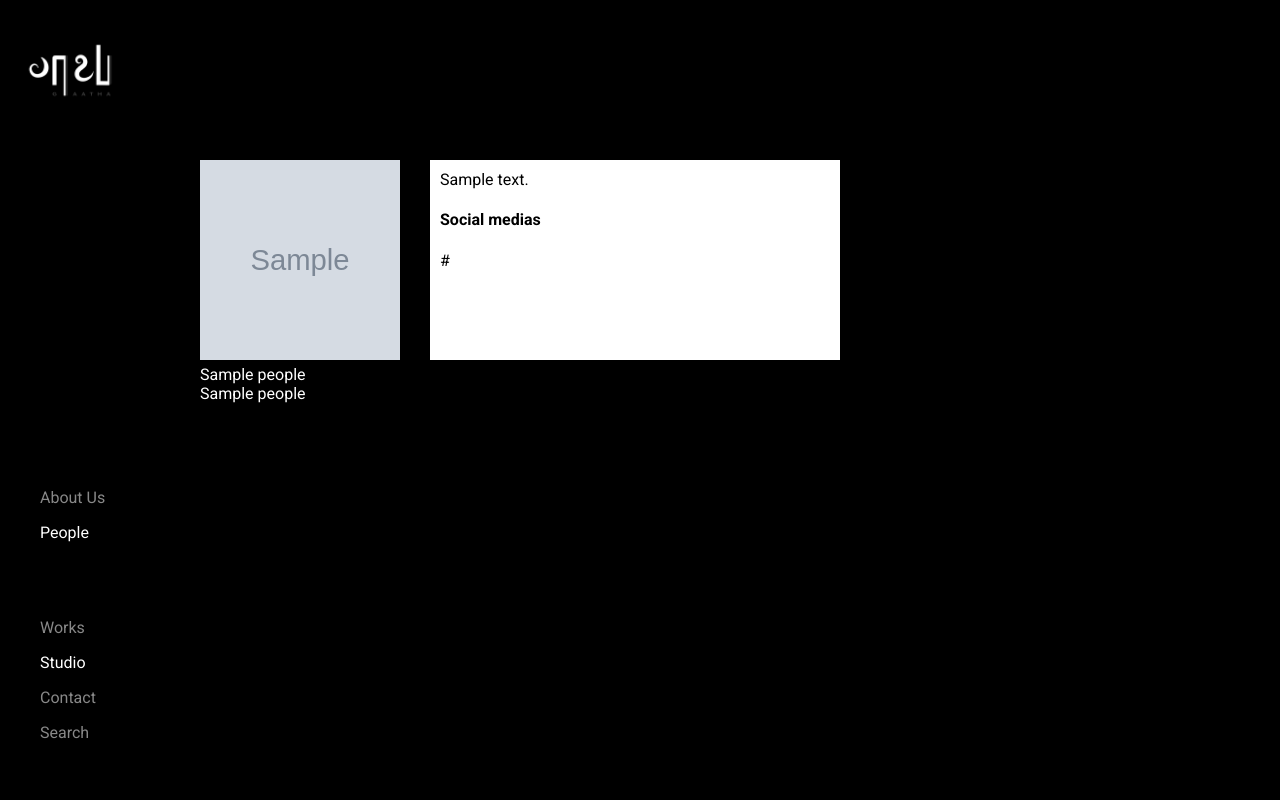
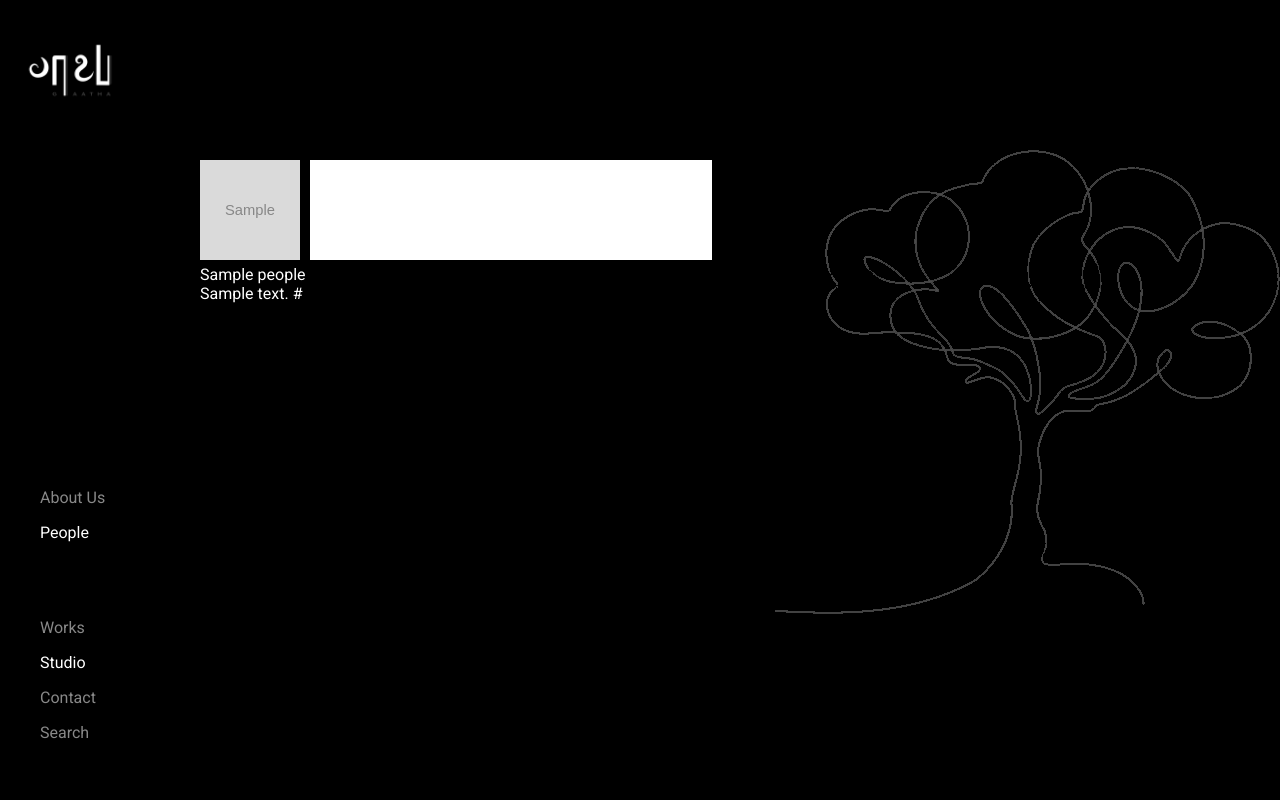
Before and after one commit to stories-of-gaatha/gaatha-legacy-website, a Django app: page /studio/people/ in a window 1280 px wide. Run offline with Django 3.2, Linux system fonts and the light colour scheme; tables that the repository leaves empty hold one stand-in row (values such as "Sample post"); grey boxes marked "Sample" are stand-in pictures; style sheets or scripts are compiled from the project's sources.

Commit message:
People's Page Layout

```diff
--- a/static/css/people.css
+++ b/static/css/people.css
@@ -6,39 +6,56 @@
   .people .content {
     display: flex;
     flex-direction: column;
-    overflow-y: auto;
-    padding-top: 150px; }
-    .people .content .people-item {
+    flex-grow: 1; }
+    .people .content .top {
+      display: flex;
+      padding-top: 150px;
+      justify-content: space-between; }
+      .people .content .top .people-list {
+        display: flex;
+        flex-direction: column;
+        overflow-y: auto; }
+        .people .content .top .people-list .people-item {
           display: flex;
           align-items: center;
           flex-wrap: wrap;
-      width: 50vw;
+          width: 40vw;
           margin: 10px 0; }
-      .people .content .people-item .left {
+          .people .content .top .people-list .people-item .left {
             display: flex;
             flex-direction: column;
             flex-shrink: 0;
-        flex-basis: 230px; }
-        .people .content .people-item .left .picture {
-          width: 200px;
-          height: 200px;
+            flex-basis: calc(100px + 10px); }
+            .people .content .top .people-list .people-item .left .picture {
+              width: 100px;
+              height: 100px;
               background: gray; }
-          .people .content .people-item .left .picture img {
-            width: 200px;
-            height: 200px;
+              .people .content .top .people-list .people-item .left .picture img {
+                width: 100px;
+                height: 100px;
+                filter: grayscale(100%);
                 object-fit: cover; }
-      .people .content .people-item .right {
+          .people .content .top .people-list .people-item .right {
             display: flex;
             flex-direction: column;
             flex-grow: 1;
-        flex-basis: calc(100% - 230px);
+            justify-content: flex-end;
+            flex-basis: calc(100% - 160px);
             background: white;
             color: black;
-        height: 200px;
+            height: 100px;
             padding: 10px;
             overflow: auto; }
-      .people .content .people-item .bottom {
+            .people .content .top .people-list .people-item .right .name {
+              opacity: 0;
+              transition: all 0.3s ease-in-out; }
+            .people .content .top .people-list .people-item .right:hover .name {
+              opacity: 1; }
+          .people .content .top .people-list .people-item .bottom {
             display: flex;
             flex-direction: column;
             align-self: flex-start;
-        padding-top: 5px; }
+            padding-top: 5px;
+            width: 150px; }
+            .people .content .top .people-list .people-item .bottom p {
+              margin: 0; }
--- a/stylesheets/_dimens.scss
+++ b/stylesheets/_dimens.scss
@@ -6,8 +6,8 @@ $spacing-extra-large: 20px;
 $spacing-super-large: 30px;
 
 $width-separator: 2px;
-$width-display-picture: 200px;
+$width-display-picture: 100px;
 $width-navbar: 200px;
 
-$height-display-picture: 200px;
+$height-display-picture: 100px;
 $height-logo: 65px;
--- a/stylesheets/people.scss
+++ b/stylesheets/people.scss
@@ -9,30 +9,40 @@
     .content {
         display: flex;
         flex-direction: column;
+        flex-grow: 1;
+
+        .top {
+            display: flex;
+            padding-top: 150px;
+            justify-content: space-between;
+
+            .people-list {
+                display: flex;
+                flex-direction: column;
                 overflow-y: auto;
-        padding-top: 150px;
 
                 .people-item {
                     display: flex;
                     align-items: center;
                     flex-wrap: wrap;
-            width: 50vw;
+                    width: 40vw;
                     margin: $spacing-medium 0;
 
                     .left {
                         display: flex;
                         flex-direction: column;
                         flex-shrink: 0;
-                flex-basis: 230px;
+                        flex-basis: calc(#{$width-display-picture} + #{$spacing-medium});
 
                         .picture {
-                    width: 200px;
-                    height: 200px;
+                            width: $width-display-picture;
+                            height: $height-display-picture;
                             background: gray;
 
                             img {
-                        width: 200px;
-                        height: 200px;
+                                width: $width-display-picture;
+                                height: $height-display-picture;
+                                filter: grayscale(100%);
                                 object-fit: cover;
                             }
                         }
@@ -42,12 +52,23 @@
                         display: flex;
                         flex-direction: column;
                         flex-grow: 1;
-                flex-basis: calc(100% - 230px);
+                        justify-content: flex-end;
+                        flex-basis: calc(100% - 160px);
                         background: white;
                         color: black;
-                height: 200px;
+                        height: $height-display-picture;
                         padding: $spacing-medium;
                         overflow: auto;
+
+                        .name {
+                            opacity: 0;
+                            transition: all 0.3s ease-in-out;
+                        }
+                        &:hover {
+                            .name {
+                                opacity: 1;
+                            }
+                        }
                     }
 
                     .bottom {
@@ -55,7 +76,15 @@
                         flex-direction: column;
                         align-self: flex-start;
                         padding-top: $spacing-small;
+                        width: 150px;
+
+                        p {
+                            margin: 0;
                         }
                     }
                 }
             }
+        }
+
+    }
+}
--- a/templates/studio/people_list.html
+++ b/templates/studio/people_list.html
@@ -21,6 +21,8 @@
         </div>
     </div>
     <div class="content">
+        <div class="top">
+            <div class="people-list">
                 {% for people in object_list %}
                 <div class="people-item">
                     <div class="left">
@@ -31,18 +33,25 @@
                         </div>
                     </div>
                     <div class="right">
+                        <span class="name">{{people.name}}</span>
+                    </div>
+                    <div class="bottom">
+                        <span>{{people.job_title}}</span>
                         {{people.description|safe}}
-                <h4>Social medias</h4>
                         {% for social_media in people.social_medias.all %}
                             {{social_media}}
                         {% endfor %}
                     </div>
-            <div class="bottom">
-                <span>{{people.name}}</span>
-                <span>{{people.job_title}}</span>
+                </div>
+                {% endfor %}
+            </div>
+            <div class="artwork">
+                <img src={% static 'tree-artwork.png' %}>
             </div>
         </div>
-        {% endfor %}
+        <div class="group-picture">
+
+        </div>
     </div>
 
 </main>
```
Also changed, not shown: config/settings.py (+12 -8 lines), static/tree-artwork.png (added). Lines whose indentation alone changed are shown as unchanged.
